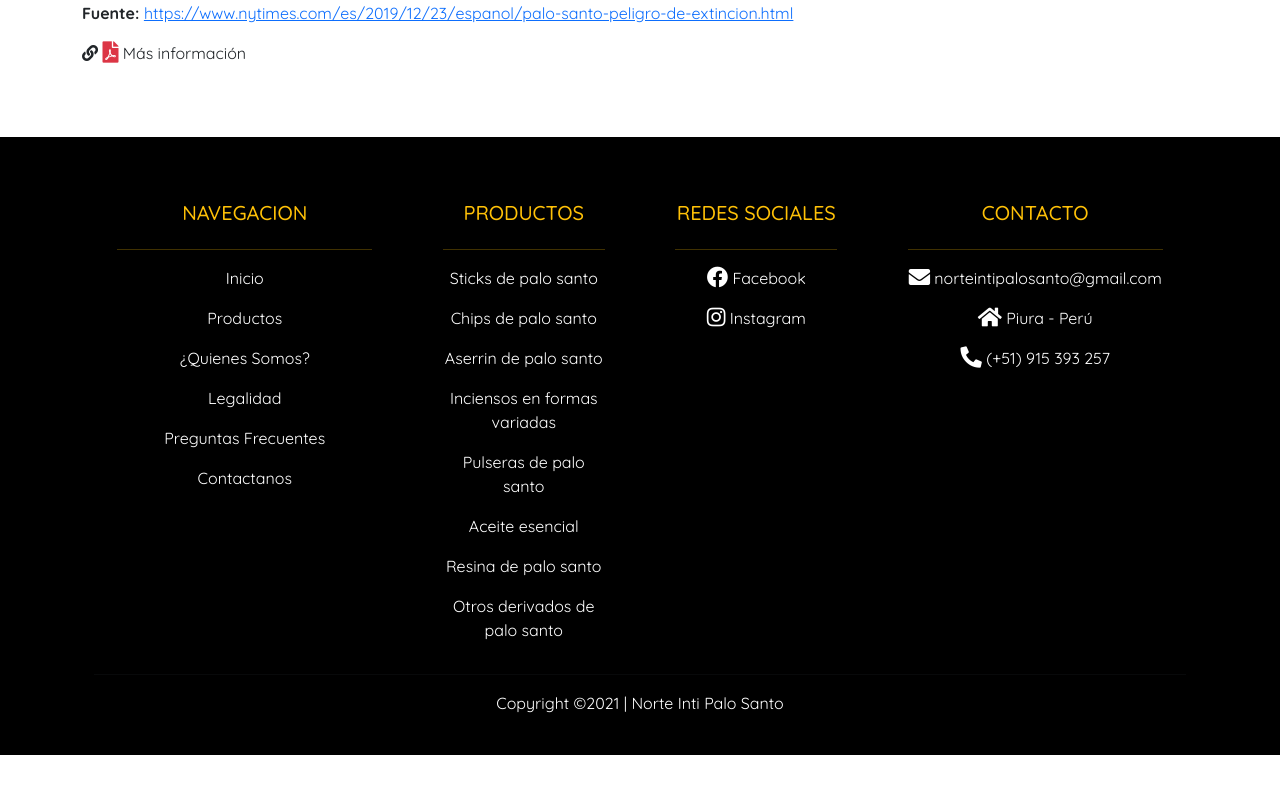
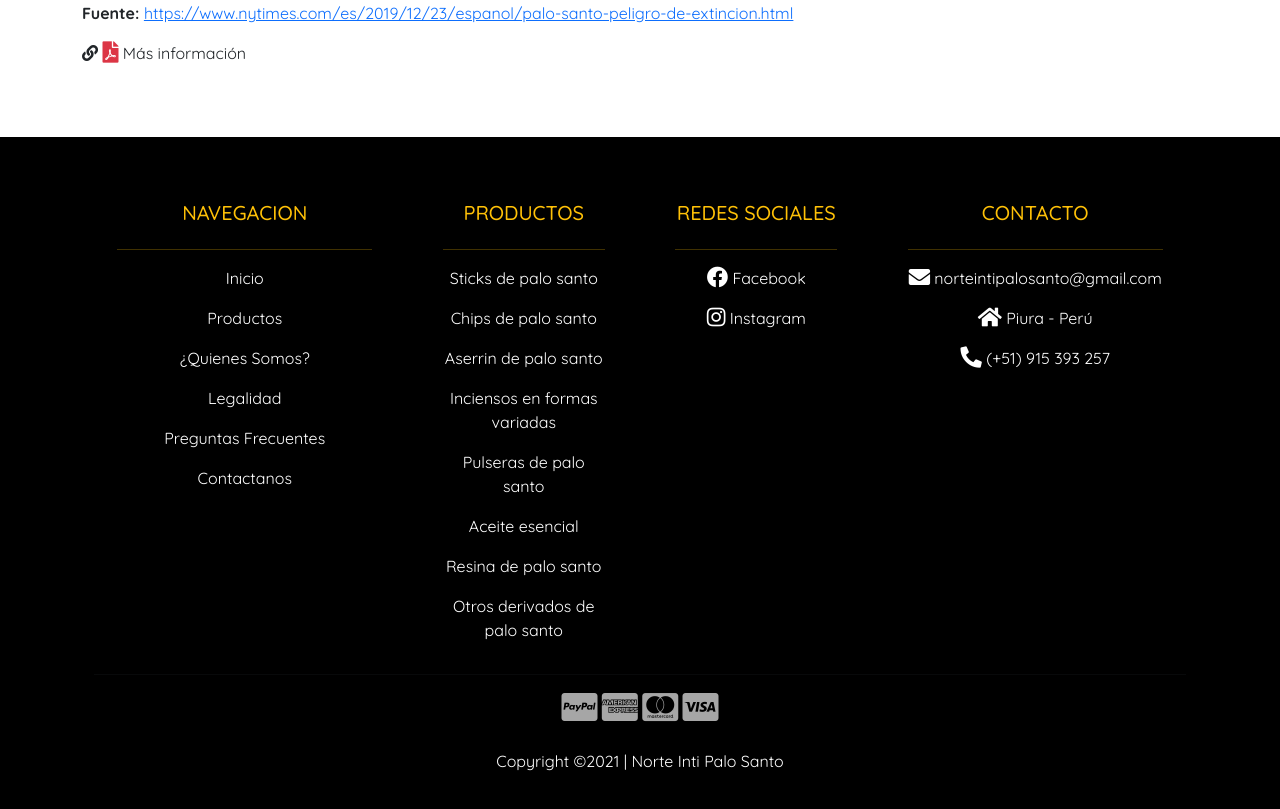
Before and after one commit to jeasoncues/palosanto, a plain HTML site: page legalidad.html in a window 1280 px wide. Shown: the part 1586-2395 px from the top of the page. Before the commit the page ends 2341 px from the top, so only its background shows below. Drawn offline with nearby package versions, Linux system fonts and the light colour scheme.

Commit message:
Update legalidad.html

```diff
--- a/legalidad.html
+++ b/legalidad.html
@@ -291,6 +291,11 @@
            </div>
 
            <hr class="text-dark">
+           <i class="fab fa-cc-paypal fa-2x" style="color:#A6A6A6"></i>
+           <i class="fab fa-cc-amex fa-2x" style="color: #A6A6A6;"></i>
+           <i class="fab fa-cc-mastercard fa-2x" style="color: #A6A6A6;"></i>
+           <i class="fab fa-cc-visa fa-2x" style="color: #A6A6A6;"></i>
+           <br><br>
            <p class="text-center">
               Copyright ©2021  |  Norte Inti Palo Santo
            </p>
```
